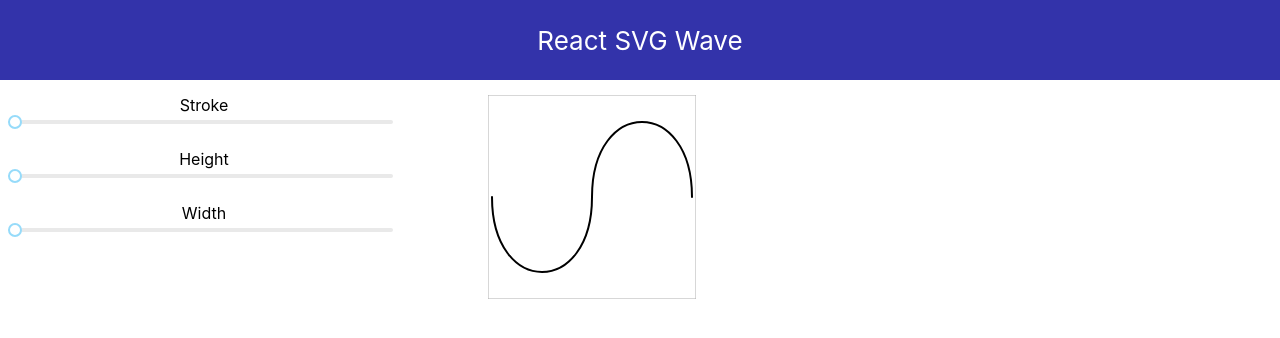
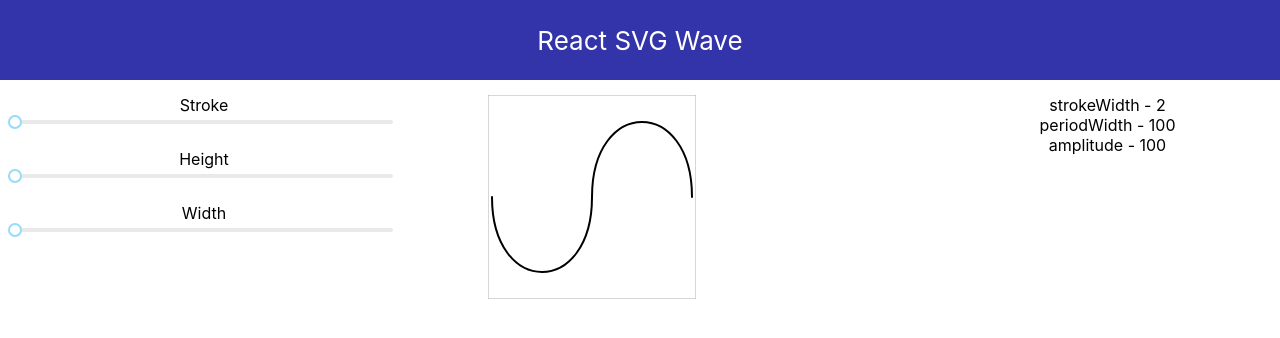
Before and after one commit to seanhaneberg/svg-experiments, a React (Create React App) app: page / in a window 1280 px wide. Shown: the top 338 px of the page. Built offline with nearby package versions, Linux system fonts and the light colour scheme.

Commit message:
render metadata

```diff
--- a/src/App.css
+++ b/src/App.css
@@ -22,7 +22,6 @@
   color: #61dafb;
 }
 
-
 /**
 @keyframes App-logo-spin {
   from {
--- /dev/null
+++ b/src/MetadataRenderer.css
@@ -0,0 +1 @@
+/* TODO */
--- /dev/null
+++ b/src/MetadataRenderer.jsx
@@ -0,0 +1,18 @@
+import React, { Component } from 'react';
+import './MetadataRenderer.css'
+
+class MetadataRenderer extends Component {
+  render() {
+    // Process all fields on the metadata object
+    const metadata = this.props.metadata ? this.props.metadata : {};
+    const items = Object.keys(metadata).map((key, index) => {
+      const item = metadata[key];
+      return (
+        <div key={index}> {key} - {item} </div>
+      );
+    });
+    return (<div>{items}</div>);
+  }
+}
+
+export default MetadataRenderer;
--- a/src/SVGWave.jsx
+++ b/src/SVGWave.jsx
@@ -2,6 +2,7 @@ import React, { Component } from 'react';
 import Slider from 'rc-slider';
 import './SVGWave.css'
 import 'rc-slider/assets/index.css';
+import MetadataRenderer from './MetadataRenderer';
 
 const minStroke = 2;
 const maxStroke = 10;
@@ -57,6 +58,8 @@ class SVGWave extends Component {
     const dx2 = dx;
     const dy2 = dy1;
 
+    const metadata = this.state;
+
     const dProp =
       `M
       ${startX} ${startY}
@@ -69,11 +72,6 @@ class SVGWave extends Component {
       ${dx + periodWidth} ${startY}`;
     return (
       // Need to return:
-      //  - A title
-      //  - sliders
-      //  - metadata readouts
-      //  - graphical framing elements
-      //  - content
       <div className="container">
         <div className="slider-pane">
           Stroke
@@ -98,6 +96,9 @@ class SVGWave extends Component {
           />
         </div>
         <div className="data-pane">
+          <MetadataRenderer
+            metadata={metadata}
+          />
         </div>
         <div className="content-pane">
           <svg height={height} width={width}>
```
